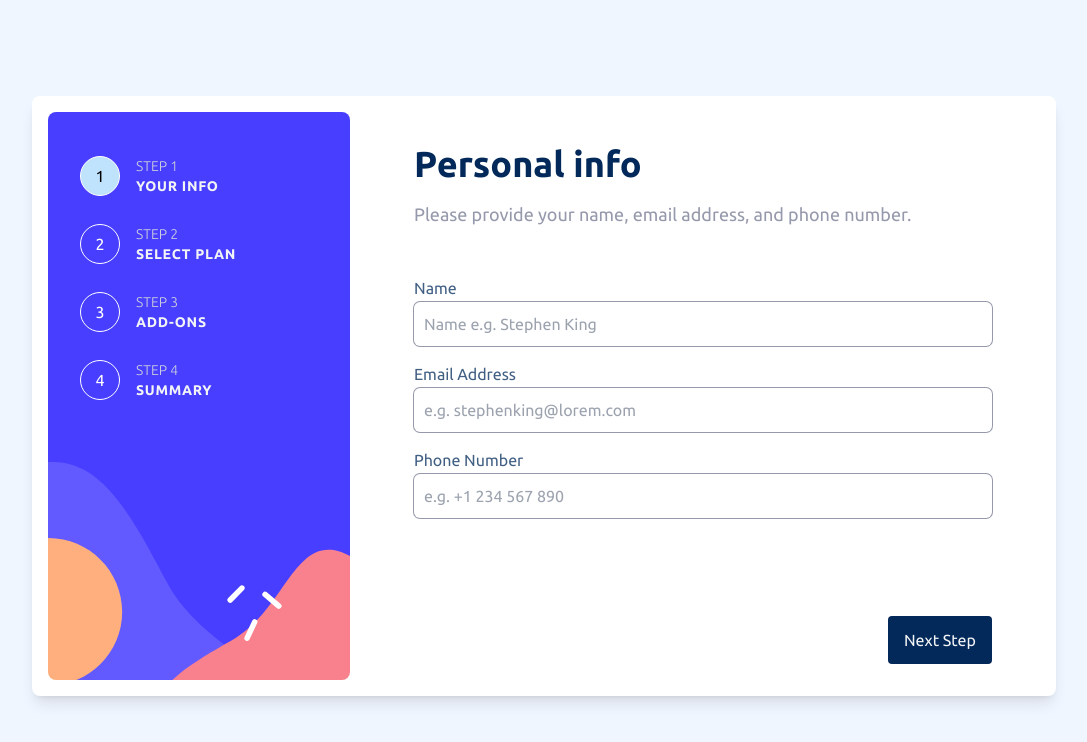
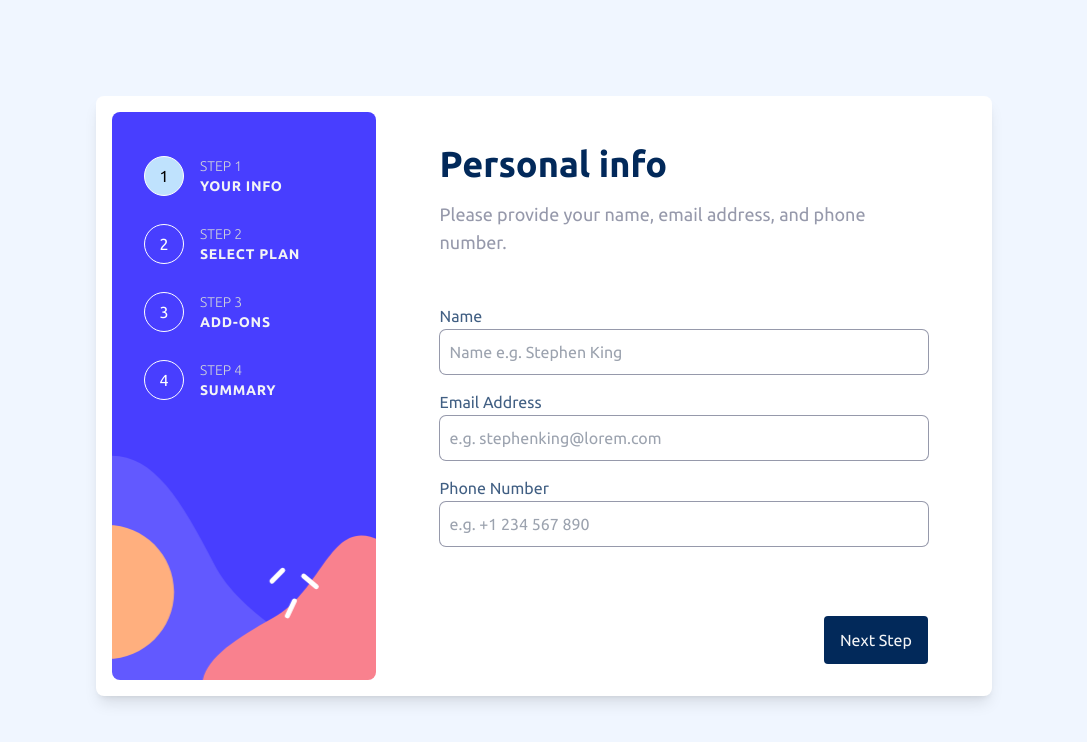
Before and after one commit to silasmora/Multi-step-form, a React (Vite) app: page / in a window 1280 px wide. Shown: the top 742 px of the page, without its empty margins (96-1183 px from the left). Built offline with nearby package versions, Linux system fonts and the light colour scheme.

Commit message:
updated some css

```diff
--- a/src/App.jsx
+++ b/src/App.jsx
@@ -13,7 +13,7 @@ function App() {
 
   return (
 
-    <div className="max-w-5xl rounded-lg shadow-lg items-center justify-center md:flex md:mx-8 md:mt-24 md:bg-white md:h-[600px] lg:mx-auto ">
+    <div className="max-w-4xl rounded-lg shadow-lg items-center justify-center md:flex md:mx-8 md:mt-24 md:bg-white md:h-[600px] lg:mx-auto ">
 
       <Sidebar
       totalSteps={totalSteps}
```
